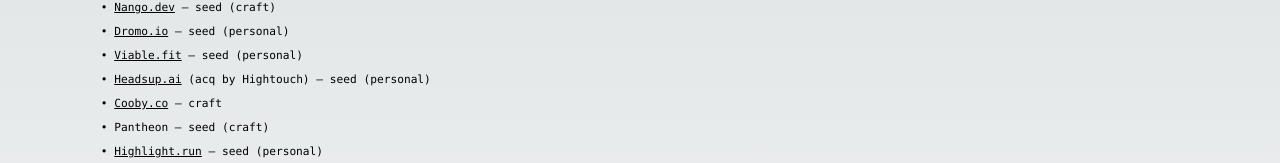
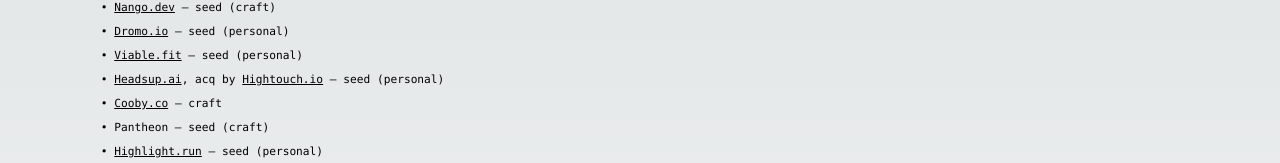
Before and after one commit to damndan/danielcliem.com, a Next.js app: page / in a window 1280 px wide. Shown: the part 503-666 px from the top of the page. Built offline with nearby package versions, Linux system fonts and the light colour scheme.

Commit message:
minor update to acq

```diff
--- a/pages/index.tsx
+++ b/pages/index.tsx
@@ -57,7 +57,7 @@
           <br />
           • <u><a href="https://www.askviable.com/" target="_blank">Viable.fit</a></u> – seed (personal)
           <br />
-          • <u><a href="https://headsup.ai/" target="_blank">Headsup.ai</a></u> (acq by Hightouch) – seed (personal)
+          • <u><a href="https://headsup.ai/" target="_blank">Headsup.ai</a></u>, acq by <u><a href="https://hightouch.io/" target="_blank">Hightouch.io</a></u> – seed (personal)
           <br />
           • <u><a href="https://cooby.co/" target="_blank">Cooby.co</a></u> – craft
           <br />
```
Also changed, not shown: 1 other file (tests, documents, lock files or other folders).
